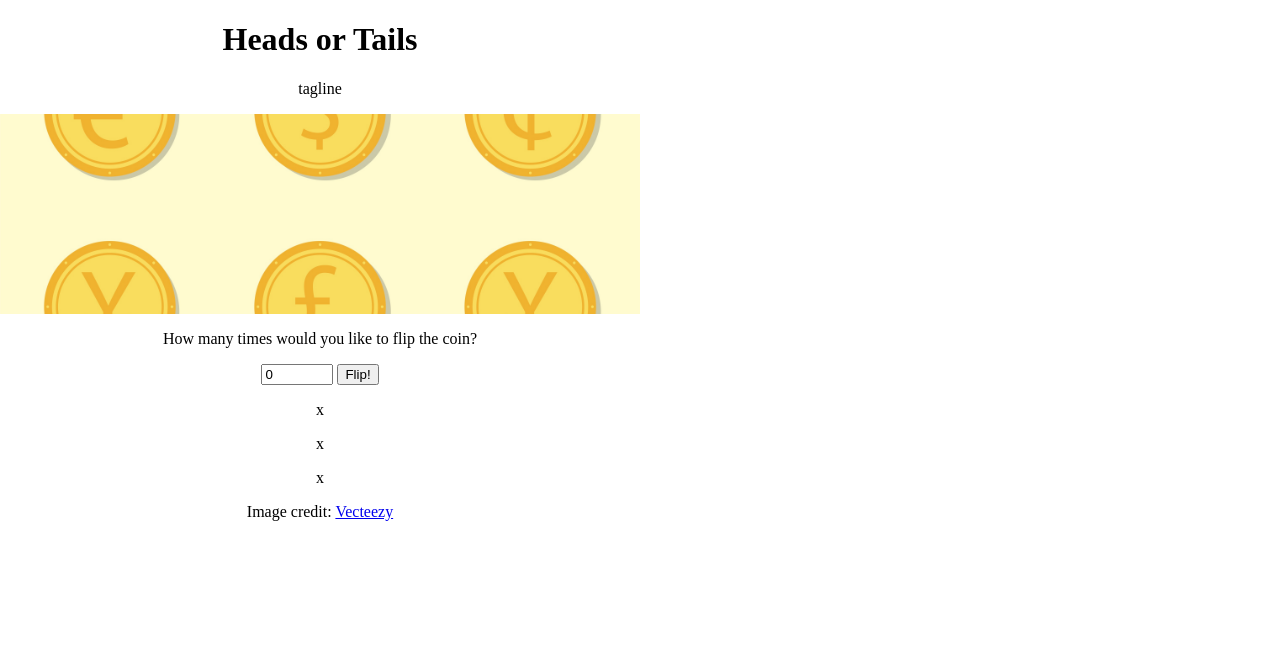
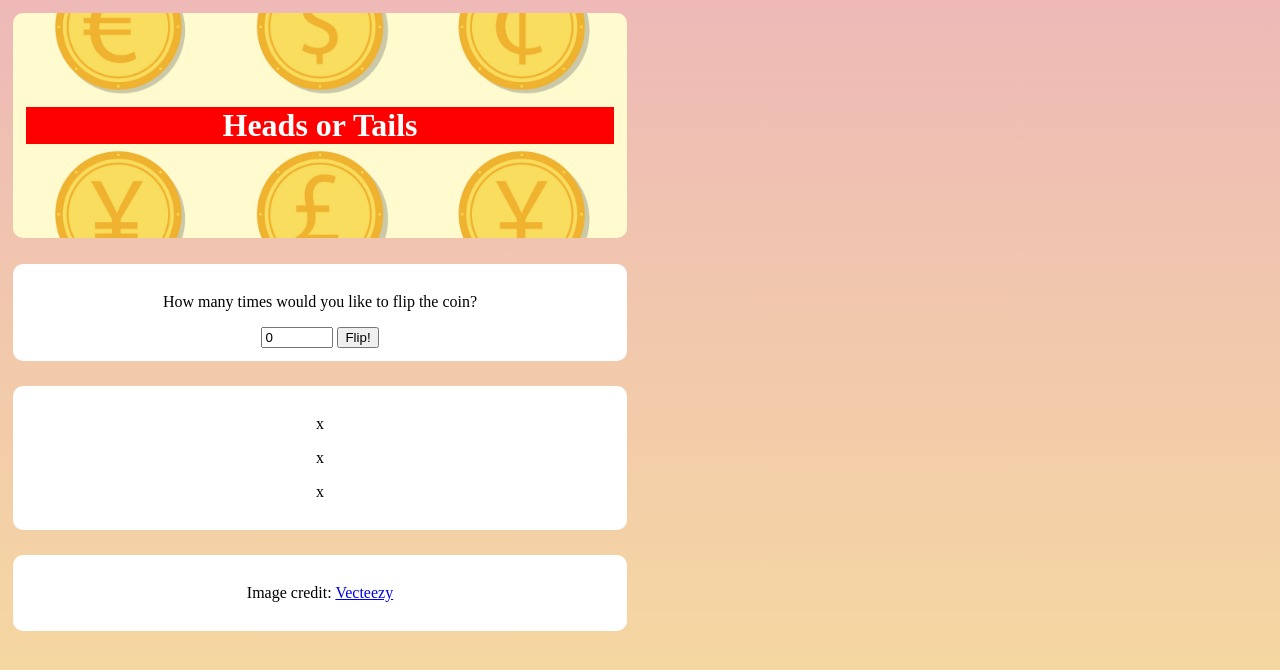
Before and after one commit to ellehallal/coin-flip-simulator, a plain HTML site: page index.html in a window 1280 px wide. Drawn offline with Linux system fonts and the light colour scheme.

Commit message:
Add flexbox to container and header

```diff
--- a/index.html
+++ b/index.html
@@ -11,9 +11,6 @@
   <body class="container">
     <header>
       <h1>Heads or Tails</h1>
-      <p>tagline</p>
-      <div id="header-image">
-      </div>
     </header>
     <div>
       <p>How many times would you like to flip the coin?</p>
--- a/style.css
+++ b/style.css
@@ -1,20 +1,41 @@
+html{
+  height: 100%;
+}
+
 body{
   margin: 0;
   padding: 0;
-  height: 100%;
   text-align: center;
-  background-image: linear-gradient();
+  background-image: linear-gradient(to bottom, #EEB9B7, #F6DD9D)
+}
+
+body > div, header, footer {
+  background-color: #FFF;
+  border-radius: 10px;
+  padding: 2%;
+  margin: 2%;
 }
 
 .container{
   width: 50%;
+  display: flex;
+  flex-direction: column;
 }
 
-#header-image{
+header{
+  display: flex;
+  flex-direction: column;
+  justify-content: center;
   background-image: url(./img/coin.jpg);
   background-repeat: no-repeat;
   background-size: cover;
   background-position: center;
   height: 200px;
   position: relative;
+  border-radius: 10px;
 }
+
+h1{
+  background-color: red;
+  color: white;
+}
```
